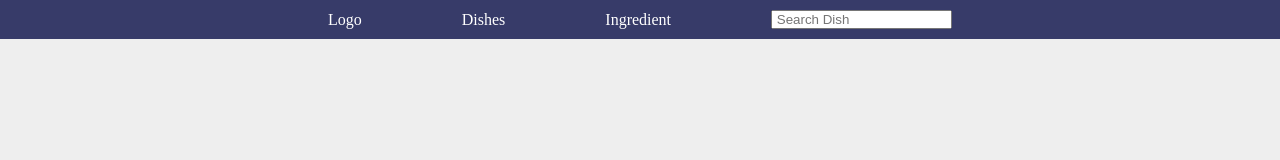
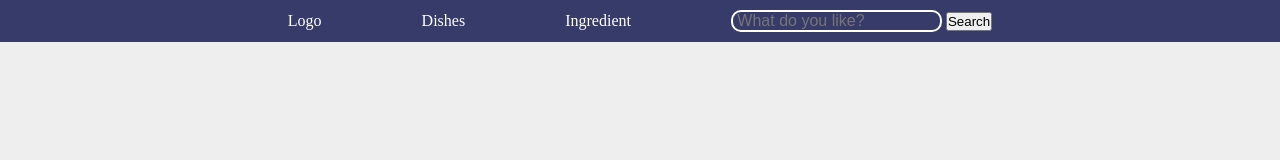
Before and after one commit to joffreynk/Module2-FInalMealCapstone, a website built with webpack: page src/index.html in a window 1280 px wide. Built offline with nearby package versions, Linux system fonts and the light colour scheme.

Commit message:
styling the header

```diff
--- a/src/index.css
+++ b/src/index.css
@@ -28,3 +28,12 @@ header ul li {
   text-decoration: none;
   margin: 0 50px;
 }
+
+.search {
+    background-color: transparent;
+    border: 2px solid white;
+    padding: 0.5rem 1 rem;
+    border-radius: 10px;
+    font-size: 1rem;
+    color: white;
+}
--- a/src/index.html
+++ b/src/index.html
@@ -15,9 +15,15 @@
           <li>Dishes</li>
           <li>Ingredient</li>
           <li>
-            <input type="text" placeholder=" Search Dish" id="search"
-              class="search"
-            />
+            <form>
+              <input
+                type="text"
+                placeholder=" What do you like?"
+                id="search"
+                class="search"
+              />
+              <button class="searchBtn">Search</button>
+            </form>
           </li>
         </ul>
       </header>
```
